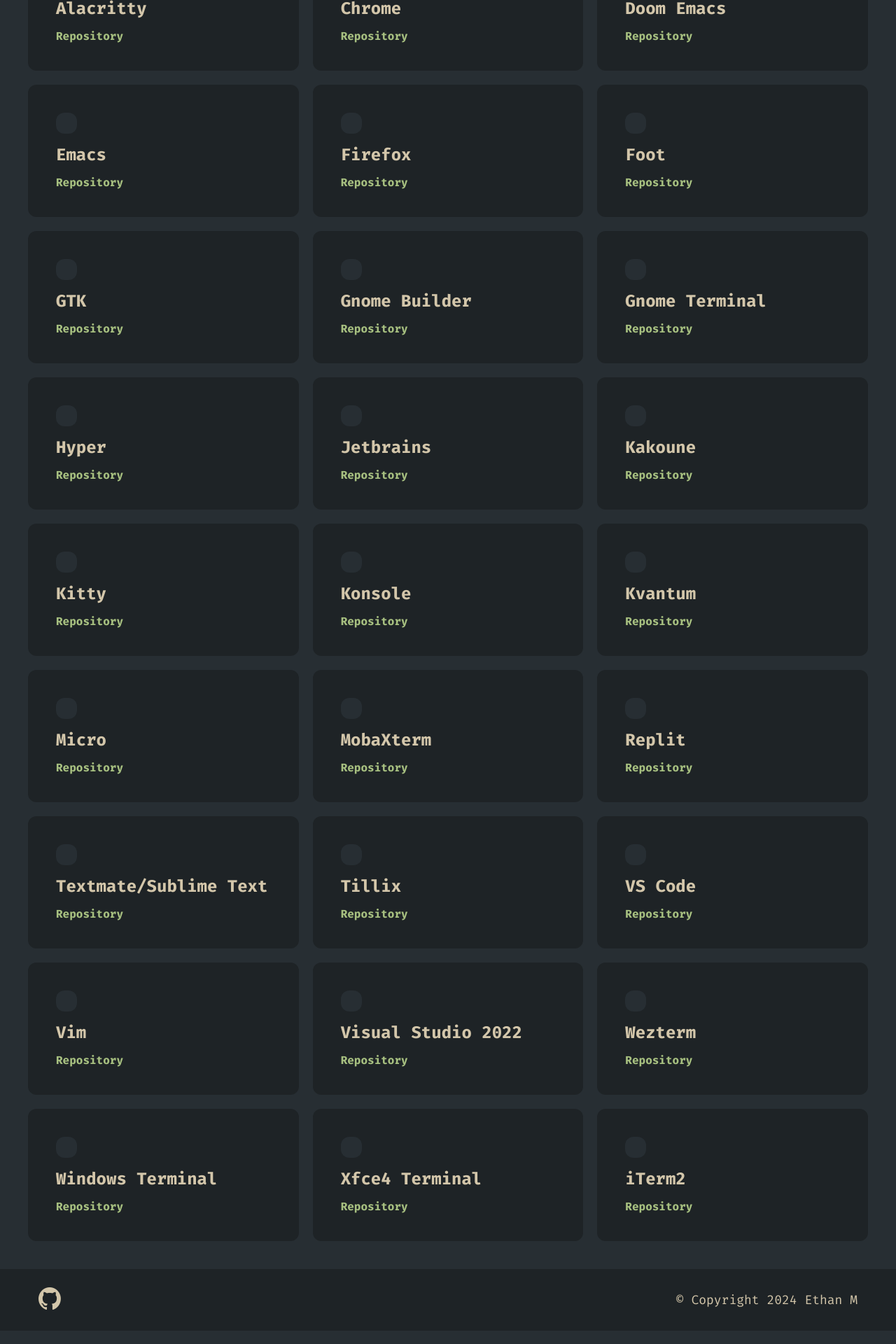
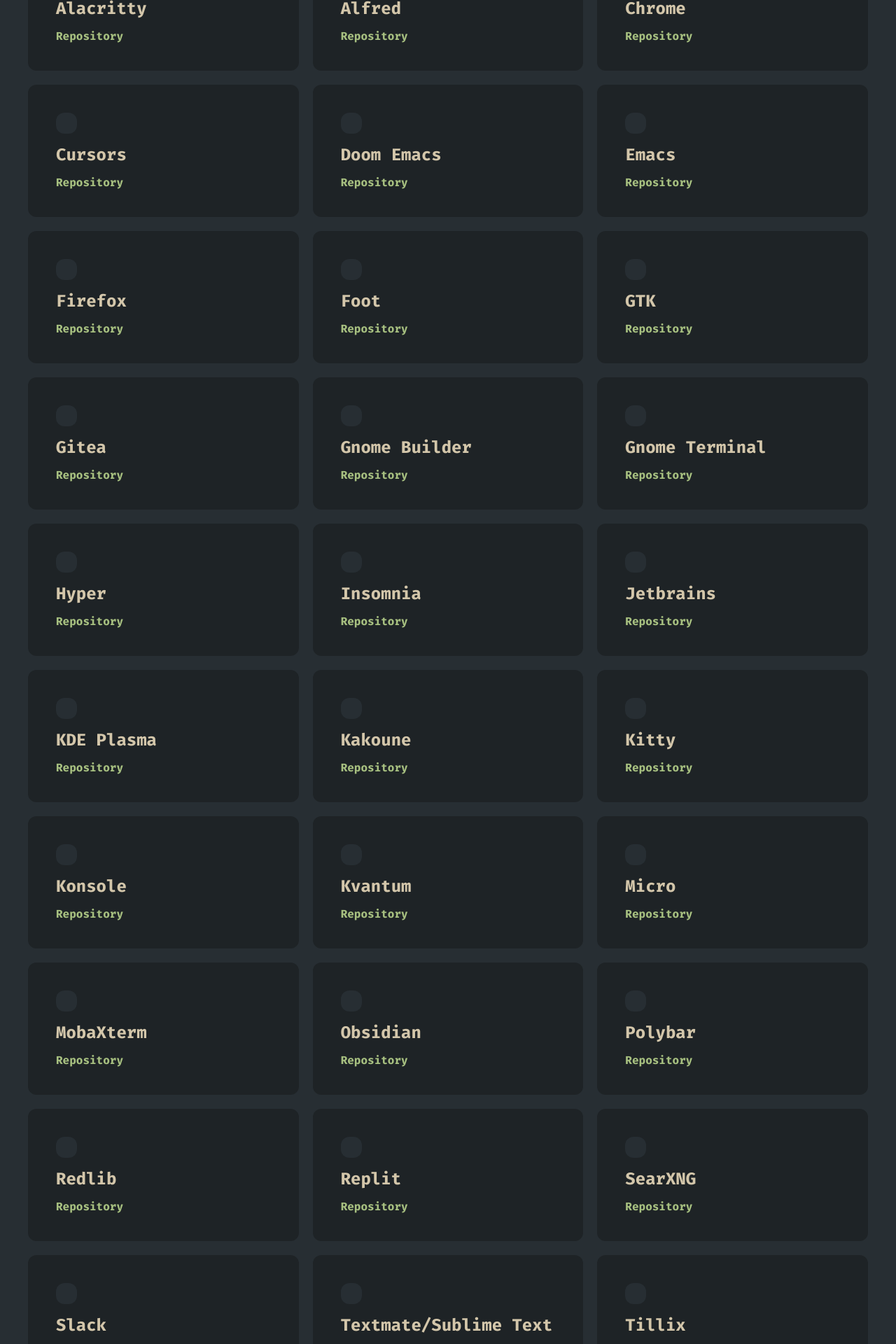
Before and after one commit to SirEthanator/Everforest-Web, a Next.js app: page /ports in a window 1280 px wide. Shown: the part 420-2340 px from the top of the page at 70% size. Built offline with nearby package versions, Linux system fonts and the light colour scheme; a web font is replaced by a local one.

Commit message:
Ports: Add more cards

```diff
--- a/components/PortsCards.tsx
+++ b/components/PortsCards.tsx
@@ -35,6 +35,24 @@ let cards = [
 
   ['Firefox', 'nf-fa-globe', 'https://addons.mozilla.org/en-US/firefox/addon/everforest-dark-official/'],
   ['Chrome', 'nf-fa-globe', 'https://github.com/talwat/dotfiles/tree/main/macOS/everforest/chrome/everforest'],
+
+  ['Alfred', 'nf-fa-search', 'https://github.com/mhanberg/everforest-alfred'],
+  ['Cursors', 'nf-md-cursor_default', 'https://github.com/talwat/everforest-cursors'],
+  ['Insomnia', 'nf-fa-gear', 'https://github.com/talwat/insomnia-plugin-everforest-theme'],
+  ['i3', 'nf-linux-i3', 'https://github.com/3rfaan/dotfiles/blob/main/i3/config'],
+  ['Gitea', 'nf-linux-gitea', 'https://git.sainnhe.dev/sainnhe/gitea-themes'],
+  ['KDE Plasma', 'nf-linux-kde_plasma', 'https://github.com/Serge2702/KDE-Everforest'],
+  ['Obsidian', 'nf-fa-pen', 'https://github.com/kepano/obsidian-minimal/releases/tag/5.2.8'],
+  ['Polybar', 'nf-fa-cube', 'https://github.com/3rfaan/dotfiles/blob/main/polybar/config.ini'],
+  ['Redlib', 'nf-fa-reddit', 'https://github.com/isaac-8601/redlib-everforest'],
+  ['SearXNG', 'nf-fa-search', 'https://github.com/isaac-8601/searxng-everforest'],
+  ['Slack', 'nf-fa-comments', 'https://github.com/itendtostare/everforest-slack'],
+  ['tmux', 'nf-dev-terminal', 'https://github.com/talwat/dotfiles/blob/main/macOS/everforest/.tmux.conf'],
+  ['tmux plugin', 'nf-dev-terminal', 'https://github.com/TanglingTreats/tmux-everforest'],
+  ['Xresources', 'nf-linux-xorg', 'https://github.com/jef/everforest-xresources'],
+  ['Zathura', 'nf-md-file_document', 'https://git.sr.ht/~maksim/zathura-everforest'],
+  ['Zellij', 'nf-dev-terminal', 'https://github.com/n1yn/everforest-dark-zellij'],
+  ['Zsh', 'nf-dev-terminal', 'https://github.com/sainnhe/dotfiles/tree/master/.zsh-theme']
 ]
 
 cards.sort(sort2D)  // Alphabetical order
```
